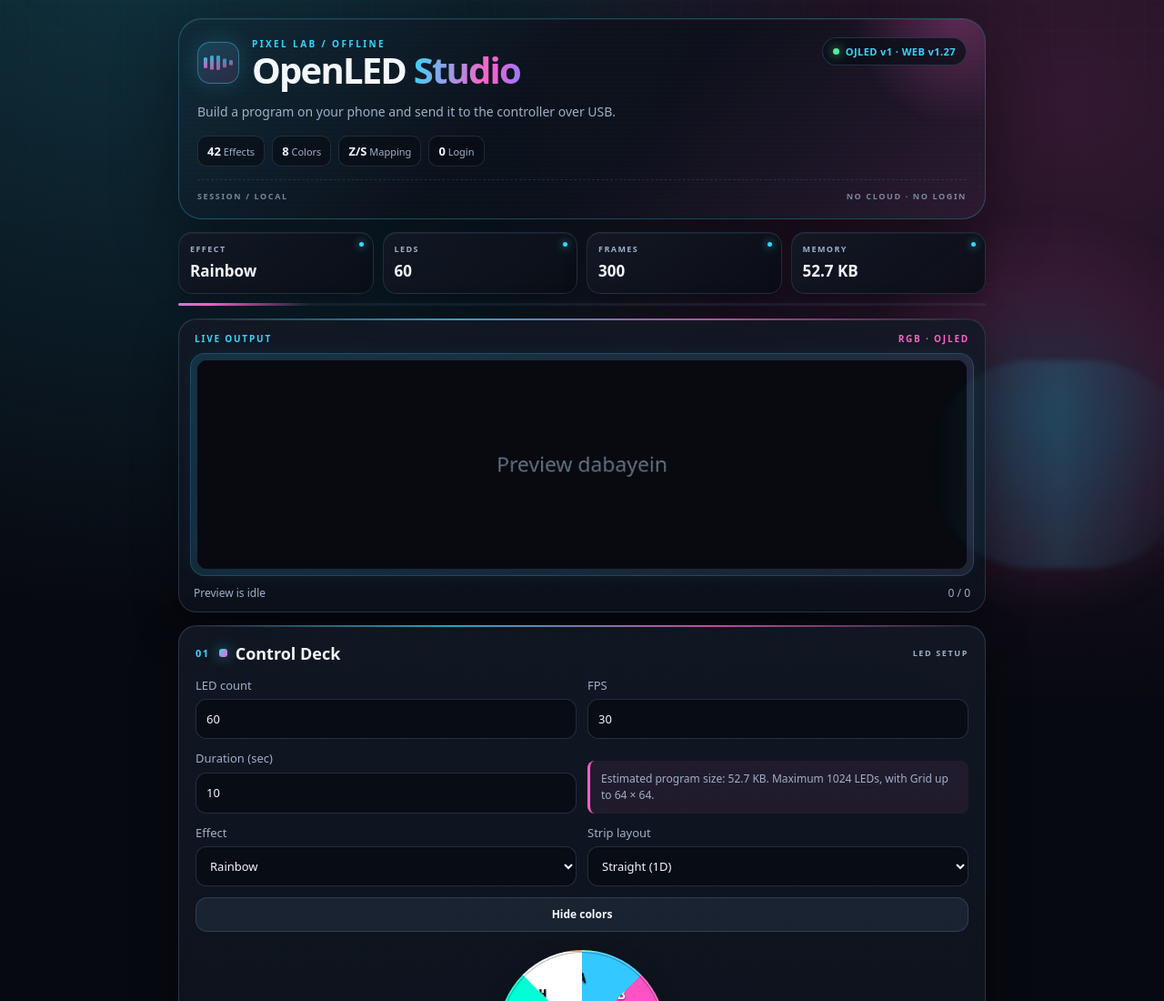
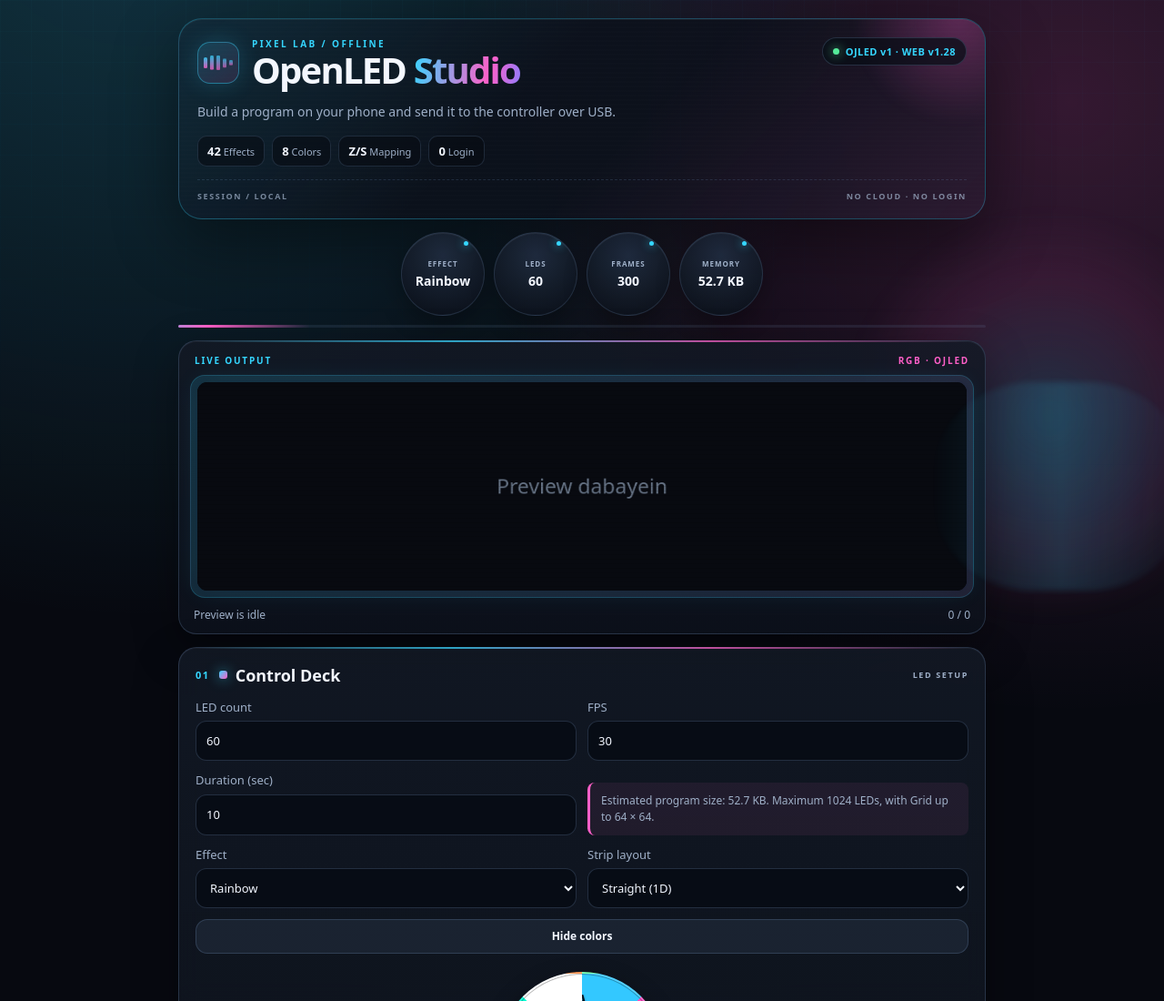
Before and after one commit to rohitprajapati487/openled-studio, a plain HTML site: page index.html in a window 1280 px wide. Shown: the top 1100 px of the page at 91% size. Drawn offline with Linux system fonts and the light colour scheme.

Commit message:
Make telemetry tiles circular

```diff
--- a/index.html
+++ b/index.html
@@ -24,10 +24,10 @@
   <meta name="twitter:image" content="https://rohitprajapati487.github.io/openled-studio/icons/icon-512.png">
   <meta name="apple-mobile-web-app-capable" content="yes">
   <meta name="apple-mobile-web-app-status-bar-style" content="black-translucent">
-  <link rel="manifest" href="manifest.webmanifest?v=34">
+  <link rel="manifest" href="manifest.webmanifest?v=35">
   <link rel="icon" href="icons/icon-192.png">
   <link rel="apple-touch-icon" href="icons/icon-192.png">
-  <link rel="stylesheet" href="styles.css?v=34">
+  <link rel="stylesheet" href="styles.css?v=35">
   <script type="application/ld+json">
     {
       "@context": "https://schema.org",
@@ -60,7 +60,7 @@
             <h1>OpenLED <em>Studio</em></h1>
           </div>
         </div>
-        <span class="badge"><i class="live-dot"></i> OJLED v1 · WEB v1.27</span>
+        <span class="badge"><i class="live-dot"></i> OJLED v1 · WEB v1.28</span>
       </div>
       <p class="tagline">Build a program on your phone and send it to the controller over USB.</p>
       <div class="chips" aria-label="App features">
@@ -270,6 +270,6 @@
       <p class="note">Every RGB controller uses a different format. This app exports a universal raw-RGB (.bin) and a readable (.json) program; your controller needs a small parser for that format.</p>
     </section>
   </main>
-  <script src="app.js?v=34"></script>
+  <script src="app.js?v=35"></script>
 </body>
 </html>
--- a/styles.css
+++ b/styles.css
@@ -268,28 +268,37 @@ p {
 }
 
 .telemetry {
-  display: grid;
-  grid-template-columns: repeat(4, minmax(0, 1fr));
+  display: flex;
+  flex-wrap: wrap;
+  justify-content: center;
   gap: 10px;
   margin-top: 14px;
 }
 
 .stat {
   position: relative;
+  display: flex;
+  flex-direction: column;
+  align-items: center;
+  justify-content: center;
+  gap: 4px;
+  width: 92px;
+  height: 92px;
+  min-height: 0;
+  padding: 12px 8px;
   overflow: hidden;
-  min-height: 68px;
-  padding: 11px 12px;
   border: 1px solid rgba(112, 143, 184, 0.22);
-  border-radius: 15px;
-  background: linear-gradient(145deg, rgba(19, 25, 37, 0.92), rgba(9, 13, 21, 0.88));
-  box-shadow: inset 0 1px rgba(255, 255, 255, 0.05), 0 10px 26px rgba(0, 0, 0, 0.24);
+  border-radius: 50%;
+  background: radial-gradient(circle at 50% 28%, rgba(31, 43, 62, 0.96), rgba(9, 13, 21, 0.92));
+  box-shadow: inset 0 1px rgba(255, 255, 255, 0.06), 0 10px 26px rgba(0, 0, 0, 0.28);
+  text-align: center;
 }
 
 .stat::after {
   content: "";
   position: absolute;
-  top: 10px;
-  right: 10px;
+  top: 9px;
+  right: 17px;
   width: 5px;
   height: 5px;
   border-radius: 50%;
@@ -300,18 +309,18 @@ p {
 .stat span {
   display: block;
   color: var(--muted);
-  font-size: 9px;
+  font-size: 8px;
   font-weight: 800;
-  letter-spacing: 0.16em;
+  letter-spacing: 0.12em;
   text-transform: uppercase;
 }
 
 .stat strong {
   display: block;
-  margin-top: 6px;
+  max-width: 100%;
   overflow: hidden;
   color: var(--text);
-  font-size: clamp(13px, 3vw, 17px);
+  font-size: clamp(11px, 2.8vw, 14px);
   font-variant-numeric: tabular-nums;
   text-overflow: ellipsis;
   white-space: nowrap;
@@ -765,8 +774,7 @@ button.primary {
   }
 
   .grid,
-  .actions,
-  .telemetry {
+  .actions {
     grid-template-columns: repeat(2, minmax(0, 1fr));
   }
 
```
Also changed, not shown: sw.js (+4 -4 lines).
